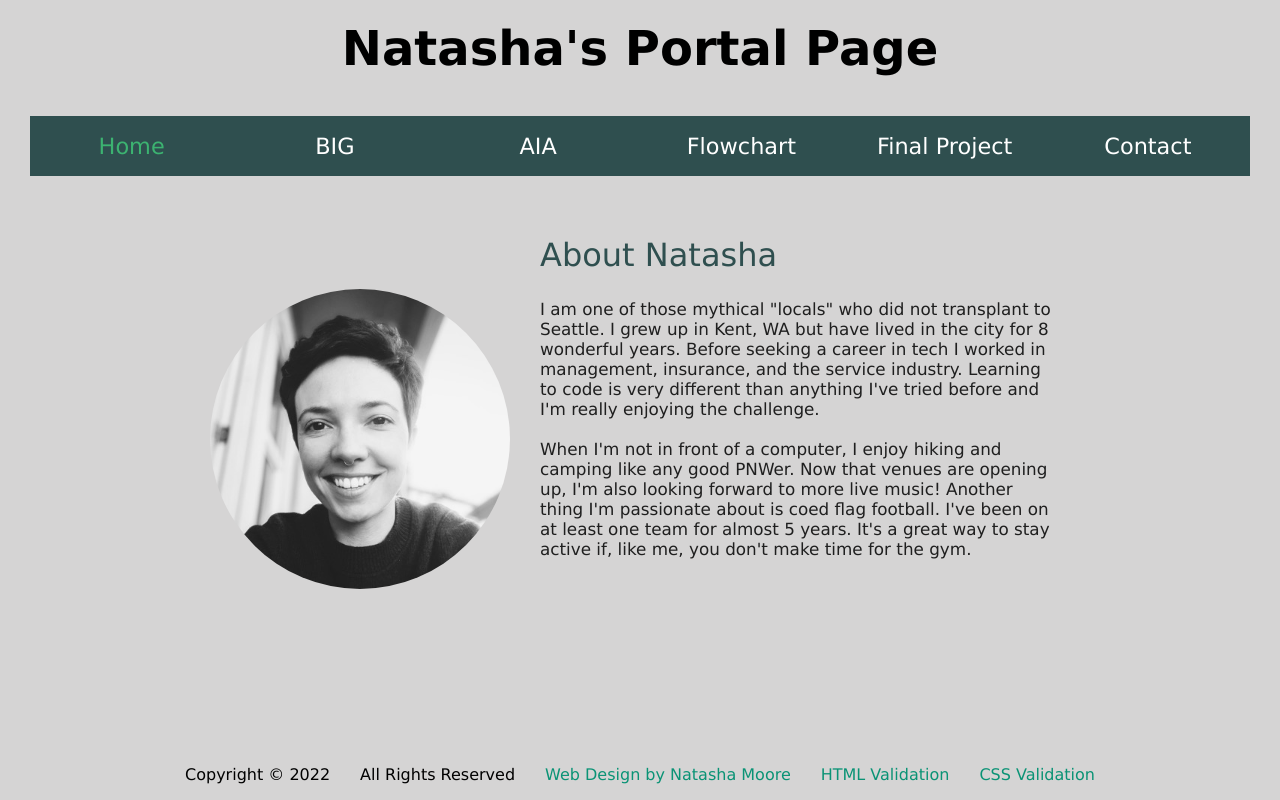
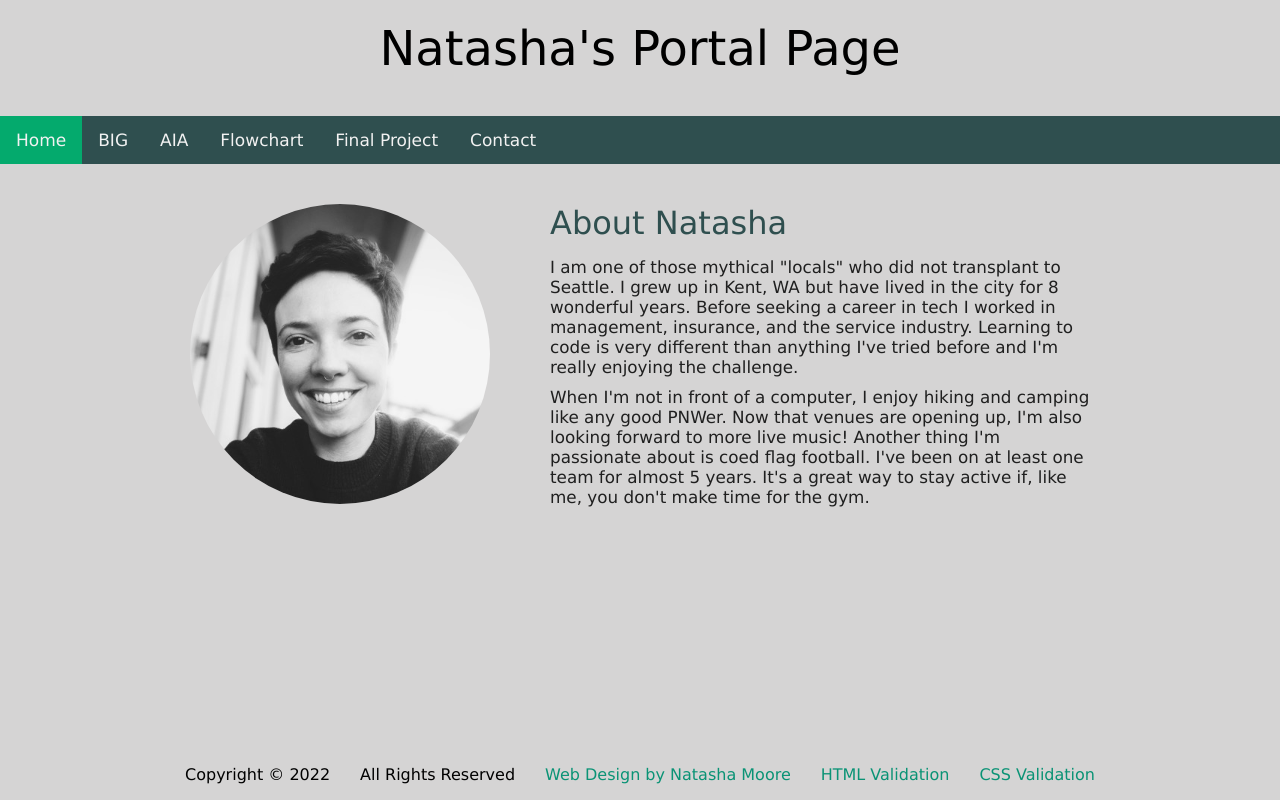
Before and after one commit to NatashaDMoore/it162, a PHP site: page / in a window 1280 px wide. Run offline with PHP 8.4, Linux system fonts and the light colour scheme.

Commit message:
responsive navbar

```diff
--- a/config.php
+++ b/config.php
@@ -38,34 +38,34 @@ switch (THIS_PAGE) {
     $body = 'contact inner';
     break;
 
-    // case '.php';
-    // $title = '';
-    // $body = ' inner';
-    // break;
+    case '.php';
+    $title = '';
+    $body = ' inner';
+    break;
 
-    // case '.php';
-    // $title = '';
-    // $body = ' inner';
-    // break;
+    case '.php';
+    $title = '';
+    $body = ' inner';
+    break;
 }
 
 // Navigation
 $nav = array(
     'index.php' => 'Home',
-    'big.php' => 'BIG',
+    'big/index.php' => 'BIG',
     'aia.php' => 'AIA',
     'flowchart.php' => 'Flowchart',
-    'final.php' => 'Final Project',
-    'contact.php' => 'Contact'
+    'fp/index.php' => 'Final Project',
+    'contactme.php' => 'Contact'
 );
 
 function make_links($nav) {
     $my_return = '';
     foreach($nav as $key => $value) {
     if(THIS_PAGE == $key) {
-        $my_return .= '<li><a style="font-size: 1.4em; color:mediumseagreen;" class="current" href=" '.$key.' "> '.$value.' </a></li>';
+        $my_return .= '<a class="current" href=" '.$key.' "> '.$value.' </a>';
     } else {
-        $my_return .= '<li><a style="font-size: 1.4em; color:white;" href=" '.$key.' "> '.$value.' </a></li>';
+        $my_return .= '<a href=" '.$key.' "> '.$value.' </a>';
     }
 
     } // end foreach
--- a/css/styles.css
+++ b/css/styles.css
@@ -11,73 +11,36 @@ body {
     background-color: rgb(213, 212, 212);
 }
 
-#wrapper {
-    max-width: 1200px;
-    margin: 20px auto;
-
-}
-
 /* Navigation */
 
-nav {
-    height: 60px;
-    line-height: 60px;
+.topnav {
     background-color: rgb(47, 79, 79);
-    margin: 0 30px;
-}
+    overflow: hidden;
+  }
 
-nav li {
+  .topnav a {
     float: left;
-    width: 16.66%;
-    /* width is 100% divided by 6 (# of links) */
+    display: block;
+    color: #f2f2f2;
     text-align: center;
-    list-style: none;
-}
+    padding: 14px 16px;
+    text-decoration: none;
+    font-size: 17px;
+  }
 
-nav a {
-    text-decoration: none;
+  .current {
+    background-color: #04AA6D;
     color: white;
-}
+  }
 
-/* Body */
+  nav a {
+    font-size: 1.4em;
+    color:white;
+  }
 
-main {
-    width: 900px;
-    margin: 0 auto;
-    overflow: auto;
-    /* float: right; */
-}
-
-/* .main-wrapper {
-    width: 1000px;
-    margin: 0 auto;
-    overflow: auto;
-} */
-
-img.headshot {
-    border-radius: 1000px;
-    max-width: 300px;
-    float: left;
-    margin: 0 20px;
-}
-/* aside {
-    width: 35%;
-    float: right;
-} */
-
-/* aside h3 {
-    margin-left: 100px;
-}
-
-aside a {
-    text-decoration: none;
-    color: rgb(10, 147, 117);
-}
-
-aside ol {
-    margin-left: 150px;
-    margin-bottom: 15px;
-} */
+  .topnav .icon {
+    display: none;
+  }
 
 /* Footer */
 
@@ -86,7 +49,7 @@ footer {
     bottom: 0;
     width: 100%;
     margin: 0 auto;
-    height: 50px;
+    /* height: 50px; */
     line-height: 50px;
     background-color: rgb(213, 212, 212);
     clear: both;
@@ -101,19 +64,13 @@ footer ul {
 footer li {
     justify-content: center;
     margin: 0 15px;
+    text-decoration: none;
 }
 
 footer a {
     text-decoration: none;
     color: rgb(10, 147, 117);
 }
-
-li {
-    margin-bottom: 5px;
-    text-decoration: none;
-}
-
-
 
 /* Typogrophy */
 
@@ -122,20 +79,14 @@ h1 {
     font-size: 3em;
     margin-top: 20px;
     margin-bottom: 40px;
-}
-
-h1 a {
-    text-decoration: none;
-    color: black;
+    font-weight: 200;
 }
 
 h2 {
     font-size: 2em;
     text-align: center;
-    color: darkslategray;
+    color: rgb(47, 79, 79);
     font-weight: 200;
-    margin-top: 40px;
-    margin-bottom: 15px;
 }
 
 h3 {
@@ -144,23 +95,178 @@ h3 {
     margin-bottom: 10px;
 }
 
-h2.subheader {
-    font-size: 1.7em;
-    text-align: center;
-    margin-bottom: 20px;
-    margin-top: 20px;
-    color: rgb(96, 95, 95);
-    font-weight: 200;
+a {
+    text-decoration: none;
 }
 
 main h2 {
-    margin-left: 350px;
     text-align: left;
+    margin-bottom: 15px;
 }
 
 main p {
-    padding: 10px 30px;
-    margin-left: 320px;
+    padding: 10px auto;
+    margin: 10px auto;
     color: rgb(31, 31, 31);
     font-size: 1.05em;
 }
+
+/* Responsive Styles */
+
+/* Desktop */
+@media all and (min-width:1200px) {
+
+    .mobile {
+        display: none;
+    }
+
+    #wrapper {
+        max-width: 1200px;
+        margin: 20px auto;
+    }
+
+    main {
+        width: 60%;
+        margin: 0 auto;
+        overflow: auto;
+        float: right;
+    }
+
+    img.headshot {
+        border-radius: 1000px;
+        width: 35%;
+        max-width: 300px;
+        float: left;
+        margin: 0;
+    }
+
+    .main_wrapper{
+        margin: 40px auto;
+        overflow: auto;
+        width:900px;
+    }
+}
+
+/* Tablet */
+
+@media all and (min-width:737px) and (max-width:1199px) {
+
+    .mobile {
+        display: none;
+    }
+
+    #wrapper {
+        max-width: 1200px;
+        margin: 20px auto;
+    }
+
+    main {
+        width: 100%;
+        margin: 20px auto 0 auto;
+    }
+
+    img.headshot {
+        border-radius: 1000px;
+        display: block;
+        width: 35%;
+        margin: 0 auto;
+    }
+
+    .main_wrapper{
+        margin: 40px 50px;
+    }
+
+    main h2 {
+        text-align: center;
+    }
+
+    nav {
+        margin: 0 auto;
+    }
+
+    nav a {
+        font-size: 1.1em;
+    }
+
+    footer li {
+        justify-content: center;
+        margin: 0 10px;
+        font-size: .8em;
+    }
+
+}
+
+/* Mobile */
+
+@media all and (max-width:736px) {
+
+    .desktop {
+        display: none;
+    }
+
+    .topnav a:not(:first-child), .dropdown .dropbtn {
+        display: none;
+      }
+      .topnav a.icon {
+        float: right;
+        display: block;
+      }
+
+      .topnav.responsive {position: relative;}
+      .topnav.responsive a.icon {
+        position: absolute;
+        right: 0;
+        top: 0;
+      }
+      .topnav.responsive a {
+        float: none;
+        display: block;
+        text-align: left;
+      }
+      .topnav.responsive .dropdown {float: none;}
+      .topnav.responsive .dropdown-content {position: relative;}
+      .topnav.responsive .dropdown .dropbtn {
+        display: block;
+        width: 100%;
+        text-align: left;
+      }
+
+
+    img.headshot {
+        border-radius: 1000px;
+        display: block;
+        width: 55%;
+        margin: 0 auto;
+    }
+
+    #wrapper {
+        max-width: 1200px;
+        margin: 20px 20px;
+    }
+
+    main {
+        width: 100%;
+        margin: 20px auto 0 auto;
+    }
+
+    footer {
+        line-height: 20px;
+        position: relative;
+        display: block;
+    }
+
+    footer li {
+        justify-content: center;
+        text-align: center;
+        padding: 2px 0;
+        font-size: .8em;
+    }
+
+    h1 {
+        margin: 20px;
+    }
+
+    main h2 {
+        text-align: center;
+    }
+}
--- a/includes/footer.php
+++ b/includes/footer.php
@@ -1,11 +1,21 @@
 <footer>
-        <ul>
+        <ul class="desktop">
             <li>Copyright &copy; 2022</li>
             <li>All Rights Reserved</li>
             <li><a href="../index.php">Web Design by Natasha Moore</a></li>
             <li><a id="html-checker" href="#">HTML Validation</a></li>
             <li><a id="css-checker" href="#">CSS Validation</a></li>
-            </ul>
+        </ul>
+
+        <ul class="mobile">
+            <li>Copyright &copy; 2022</li>
+            <li>All Rights Reserved</li>
+        </ul>
+        <ul class="mobile">
+            <li><a href="../index.php">Web Design by Natasha Moore</a></li>
+            <li><a id="html-checker" href="#">HTML Validation</a></li>
+            <li><a id="css-checker" href="#">CSS Validation</a></li>
+        </ul>
 
             <script>
                     document.getElementById("html-checker").setAttribute("href","https://validator.w3.org/nu/?doc=" + location.href);
--- a/includes/header.php
+++ b/includes/header.php
@@ -7,20 +7,43 @@
     <meta http-equiv="X-UA-Compatible" content="IE=edge">
     <meta name="viewport" content="width=device-width, initial-scale=1.0">
     <title><?php echo $title; ?></title>
-    <link href="css/styles.css" type="text/css" rel="stylesheet">
+    <link type="text/css" rel="stylesheet" href="css/styles.css">
+
 
  </head>
     <body class="<?php echo $body; ?>">
     <h1><?php echo $title; ?></h1>
      <header>
-        <div class="header">
-        <nav>
-            <ul>
+
+     <div class="topnav" id="myTopnav">
             <?php
                 echo make_links($nav);
             ?>
-            </ul>
-        </nav>
+         <a href="javascript:void(0);" class="icon" onclick="myFunction()">&#9776;</a>
+     </div>
+
+   <script>
+      function myFunction() {
+      var x = document.getElementById("myTopnav");
+      if (x.className === "topnav") {
+         x.className += " responsive";
+      } else {
+         x.className = "topnav";
+      }
+      }
+   </script>
+
+
+    <!-- <ul class="topnav" id="myTopnav">
+      <li><a href="index.php" class="selected">Welcome</a></li>
+      <li><a href="big/index.php">Big</a></li>
+      <li><a href="aia.php">AIA</a></li>
+      <li><a href="flowchart.php">Flowchart/Layout</a></li>
+      <li><a href="fp/index.php">Final Project</a></li>
+      <li><a href="contactme.php">Contact Sara</a></li>
+      <li class="icon"> <a href="javascript:void(0);" onclick="myFunction()">&#9776;</a> </li>
+    </ul> -->
+
 
         </div>
         <!-- end header -->
--- a/index.php
+++ b/index.php
@@ -1,11 +1,14 @@
 <?php include('./includes/header.php');?>
 
     <div id="wrapper">
+        <div class="main_wrapper">
+            <img class="headshot" src="images/nmoore.jpg" alt="picture of Natasha">
         <main>
             <h2>About Natasha</h2>
-            <img class="headshot" src="images/nmoore.jpg" alt="picture of Natasha">
-                <p class="right">I am one of those mythical "locals" who did not transplant to Seattle. I grew up in Kent, WA but have lived in the city for 8 wonderful years. Before seeking a career in tech I worked in management, insurance, and the service industry. Learning to code is very different than anything I've tried before and I'm really enjoying the challenge.</p><p>When I'm not in front of a computer, I enjoy hiking and camping like any good PNWer. Now that venues are opening up, I'm also looking forward to more live music! Another thing I'm passionate about is coed flag football. I've been on at least one team for almost 5 years. It's a great way to stay active if, like me, you don't make time for the gym.</p>
+                <p>I am one of those mythical "locals" who did not transplant to Seattle. I grew up in Kent, WA but have lived in the city for 8 wonderful years. Before seeking a career in tech I worked in management, insurance, and the service industry. Learning to code is very different than anything I've tried before and I'm really enjoying the challenge.</p>
+                <p>When I'm not in front of a computer, I enjoy hiking and camping like any good PNWer. Now that venues are opening up, I'm also looking forward to more live music! Another thing I'm passionate about is coed flag football. I've been on at least one team for almost 5 years. It's a great way to stay active if, like me, you don't make time for the gym.</p>
         </main>
+        </div>
     </div>
 
 <?php include('./includes/footer.php'); ?>
```
